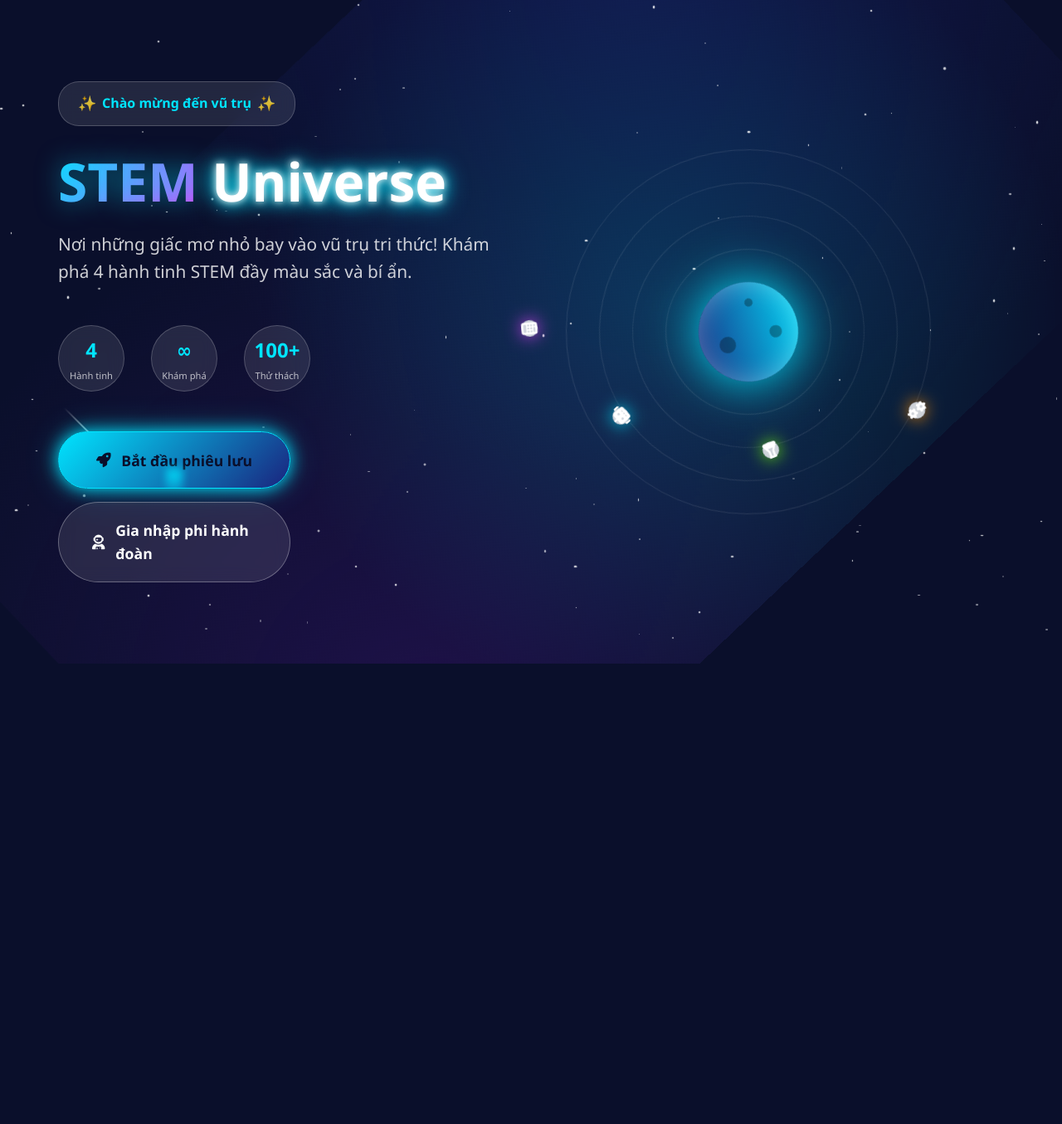
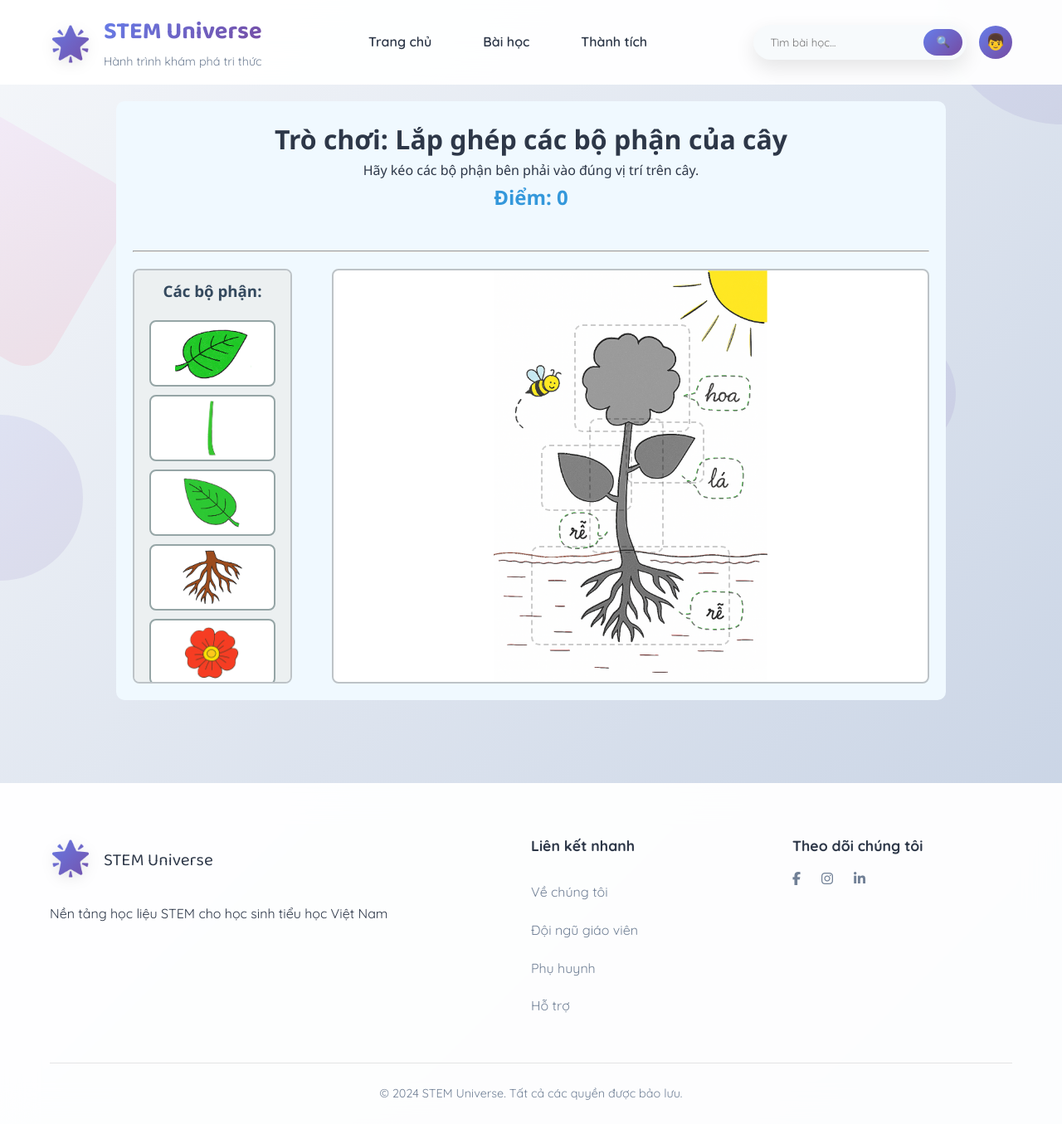
Before and after one commit to nhuynguyen04/SPNC_HocLieu_STEM_TieuHoc, a PHP site: page /science/plant-game in a window 1280 px wide. Shown: the whole page at 83% size. Before the commit the page ends 800 px from the top, so only its background shows below. Run offline with PHP 8.4, Linux system fonts and the light colour scheme; data that the repository does not hold is empty.

Commit message:
Thêm trò chơi Lắp ghép các bộ phận của cây

```diff
--- a/controllers/LessonController.php
+++ b/controllers/LessonController.php
@@ -151,4 +151,58 @@ class LessonController {
         echo json_encode(['newScore' => $_SESSION['nutrition_score']]);
         exit();
     }
+
+    /**
+     * TRÒ CHƠI LẮP GHÉP BỘ PHẬN CÂY
+     */
+    public function showPlantGame() {
+        if (session_status() == PHP_SESSION_NONE) {
+            session_start();
+        }
+
+        // *** Khởi tạo điểm cho game ***
+        if (!isset($_SESSION['plant_score'])) {
+            $_SESSION['plant_score'] = 0;
+        }
+
+        $base_url = rtrim(dirname($_SERVER['SCRIPT_NAME']), '/\\');
+
+        $plantParts = [
+            ['id' => 'part-hoa', 'name' => 'hoa', 'img' => 'plant_hoa.png'],
+            ['id' => 'part-la1', 'name' => 'la', 'img' => 'plant_la1.png'],
+            ['id' => 'part-la2', 'name' => 'la', 'img' => 'plant_la2.png'],
+            ['id' => 'part-than', 'name' => 'than', 'img' => 'plant_than.png'],
+            ['id' => 'part-re', 'name' => 're', 'img' => 'plant_re.png'],
+        ];
+
+        shuffle($plantParts);
+
+        require_once __DIR__ . '/../views/lessons/science_plant_game.php';
+    }
+
+    /**
+     * API Cập nhật điểm cho Game Ghép Bộ Phận Cây ***
+     */
+    public function updatePlantScore() {
+        if (session_status() == PHP_SESSION_NONE) {
+            session_start();
+        }
+        if (!isset($_SESSION['plant_score'])) {
+            $_SESSION['plant_score'] = 0;
+        }
+
+        $data = json_decode(file_get_contents('php://input'), true);
+
+        if ($data) {
+            if ($data['action'] === 'add_points' && isset($data['points'])) {
+                $_SESSION['plant_score'] += (int)$data['points'];
+            } elseif ($data['action'] === 'reset') {
+                $_SESSION['plant_score'] = 0;
+            }
+        }
+
+        header('Content-Type: application/json');
+        echo json_encode(['newScore' => $_SESSION['plant_score']]);
+        exit();
+    }
 }
--- a/index.php
+++ b/index.php
@@ -2,23 +2,19 @@
 session_start();
 
 // 1. TẢI CÁC FILE CẦN THIẾT
-// (Đảm bảo đường dẫn này đúng)
 require_once 'models/Database.php';
 require_once 'models/User.php';
-require_once 'controllers/LessonController.php'; // Rất quan trọng!
+require_once 'controllers/LessonController.php';
 
 // 2. PHÂN TÍCH URL
 $request_uri = $_SERVER['REQUEST_URI'];
 
 // Xóa tên thư mục con khỏi URL
-// Ví dụ: /SPNC_HocLieu_STEM_TieuHoc/science/color-game
-// Chúng ta muốn lấy: /science/color-game
 $base_path = dirname($_SERVER['SCRIPT_NAME']);
-$base_path = rtrim($base_path, '/\\'); // Xóa dấu / cuối
+$base_path = rtrim($base_path, '/\\');
 
 $route = str_replace($base_path, '', $request_uri);
 
-// Xóa query string (ví dụ: ?next=1)
 if (strpos($route, '?') !== false) {
     $route = substr($route, 0, strpos($route, '?'));
 }
@@ -28,7 +24,7 @@ if (empty($route)) {
 }
 
 // 3. ĐIỀU HƯỚNG (ROUTING)
-// Chúng ta sẽ tái tạo logic từ tệp 'routes.php' của bạn ở đây
+// Tái tạo logic từ tệp 'routes.php'
 
 $lessonController = new LessonController();
 
@@ -48,11 +44,15 @@ switch ($route) {
         }
         break;
 
-    // --- ROUTE CHO CÁC TRANG KHÁC (VÍ DỤ) ---
-    // (Bạn có thể thêm các trang khác như /views/home.php ở đây)
-    // case '/home':
-    //    require 'views/home.php';
-    //    break;
+    case '/science/plant-game':
+        $lessonController->showPlantGame();
+        break;
+
+    case '/science/update-plant-score':
+        if ($_SERVER['REQUEST_METHOD'] === 'POST') {
+            $lessonController->updatePlantScore();
+        }
+        break;
 
     // --- ROUTE CHO TRANG CHỦ ---
     case '/':
@@ -62,7 +62,7 @@ switch ($route) {
         break;
 
     default:
-        // 404 Not Found (đơn giản)
+        // 404 Not Found
         // Hiển thị trang chủ nếu không tìm thấy
         showHomePage();
         break;
@@ -70,10 +70,9 @@ switch ($route) {
 
 /**
  * HÀM HIỂN THỊ TRANG CHỦ
- * (Đây là toàn bộ code cũ từ file index.php của bạn)
  */
 function showHomePage() {
-    // Các biến này giờ nằm trong phạm vi (scope) của hàm
+    // Các biến nằm trong phạm vi (scope) của hàm
     $isLoggedIn = isset($_SESSION['user_id']);
     $userName = $isLoggedIn ? $_SESSION['full_name'] : '';
 
@@ -100,7 +99,6 @@ function showHomePage() {
     $base_url = "http://" . $_SERVER['HTTP_HOST'] . dirname($_SERVER['SCRIPT_NAME']);
     $base_url = rtrim($base_url, '/\\');
 
-    // Bắt đầu copy HTML từ đây
 ?>
 <!DOCTYPE html>
 <html lang="vi">
@@ -358,5 +356,5 @@ function showHomePage() {
 </body>
 </html>
 <?php
-} // Kết thúc hàm showHomePage()
+}
 ?>
--- /dev/null
+++ b/public/CSS/plant_game.css
@@ -0,0 +1,171 @@
+.plant-game {
+    width: 95%;
+    max-width: 1000px;
+    margin: 20px auto;
+    font-family: 'Segoe UI', sans-serif;
+    background: #f0f9ff;
+    padding: 20px;
+    border-radius: 10px;
+}
+.plant-game h1, .plant-game p { text-align: center; }
+
+/* *** Bảng điểm *** */
+.plant-game .score-board {
+    text-align: center;
+    font-size: 24px;
+    font-weight: bold;
+    color: #3498db;
+    margin-bottom: 10px;
+}
+
+#plant-feedback {
+    text-align: center;
+    font-size: 1.2em;
+    font-weight: bold;
+    min-height: 25px;
+    margin: 10px 0;
+}
+/* Thêm màu cho gợi ý và lỗi */
+#plant-feedback.win { color: #2ecc71; }
+#plant-feedback.wrong { color: #e74c3c; }
+#plant-feedback.hint { color: #e67e22; }
+
+#plantGameContainer {
+    display: flex;
+    justify-content: space-between;
+    align-items: flex-start;
+    margin-top: 20px;
+    flex-wrap: wrap;
+}
+
+/* 1. Hộp chứa các bộ phận */
+#partsBank {
+    width: 20%;
+    min-width: 150px;
+    height: 500px;
+    background: #ecf0f1;
+    border: 2px solid #bdc3c7;
+    border-radius: 8px;
+    padding: 10px;
+    display: flex;
+    flex-direction: column;
+    align-items: center;
+    gap: 10px;
+    overflow-y: auto;
+}
+#partsBank h3 {
+    margin: 0 0 10px 0;
+    color: #34495e;
+}
+
+.draggable-part {
+    width: 90%;
+    height: 80px;
+    background: white;
+    border: 2px solid #95a5a6;
+    border-radius: 8px;
+    cursor: grab;
+    transition: all 0.2s;
+    display: flex;
+    justify-content: center;
+    align-items: center;
+}
+.draggable-part:hover {
+    border-color: #3498db;
+    transform: scale(1.05);
+}
+.draggable-part.dragging {
+    opacity: 0.5;
+    border-style: dashed;
+}
+.draggable-part img {
+    max-width: 90%;
+    max-height: 90%;
+    object-fit: contain;
+    pointer-events: none;
+}
+.draggable-part.dropped {
+    opacity: 0;
+    pointer-events: none;
+}
+
+
+/* 2. Khu vực cây mục tiêu */
+#plantTarget {
+    width: 75%;
+    height: 500px;
+    position: relative;
+    background: #fff;
+    border: 2px solid #bdc3c7;
+    border-radius: 8px;
+    overflow: hidden;
+}
+
+.plant-silhouette {
+    width: 100%;
+    height: 100%;
+    object-fit: contain;
+    position: absolute;
+    left: 0;
+    top: 0;
+    z-index: 1;
+    opacity: 0.9;
+}
+
+/* Khu vực thả */
+.dropzone {
+    position: absolute;
+    z-index: 10;
+    border: 2px dashed rgba(0,0,0,0.2);
+    border-radius: 10px;
+    transition: all 0.2s;
+    display: flex;
+    justify-content: center;
+    align-items: center;
+}
+.dropzone.drag-over {
+    background: rgba(0, 150, 255, 0.2);
+    border-color: #3498db;
+}
+.dropzone.correct {
+    border: none;
+    background: transparent;
+}
+.dropzone img {
+    width: 100%;
+    height: 100%;
+    object-fit: contain;
+}
+
+/* --- ĐỊNH VỊ CÁC KHU VỰC THẢ --- */
+
+#drop-hoa {
+    top: 65px;
+    left: 290px;
+    width: 140px;
+    height: 130px;
+}
+#drop-la1 {
+    top: 210px;
+    left: 250px;
+    width: 110px;
+    height: 80px;
+}
+#drop-la2 {
+    top: 182px;
+    left: 352px;
+    width: 95px;
+    height: 75px;
+}
+#drop-than {
+    top: 178px;
+    left: 308px;
+    width: 90px;
+    height: 163px;
+}
+#drop-re {
+    top: 332px;
+    left: 238px;
+    width: 240px;
+    height: 120px;
+}
--- /dev/null
+++ b/public/JS/plant_game.js
@@ -0,0 +1,137 @@
+document.addEventListener("DOMContentLoaded", () => {
+
+    const draggableParts = document.querySelectorAll(".draggable-part");
+    const dropzones = document.querySelectorAll(".dropzone");
+    const feedbackBox = document.getElementById("plant-feedback");
+    const scoreDisplay = document.getElementById("score"); // Thêm mới
+
+    // Biến 'baseUrl' đã được nạp từ thẻ <script>
+    let draggedItem = null;
+    let correctDrops = 0;
+
+    // Đếm số dropzone có tên (bỏ qua lá 2, vì dùng chung tên 'la') - CHỈNH LẠI
+    const totalDrops = document.querySelectorAll('.dropzone[data-target-part]').length;
+
+
+    // 1. Xử lý kéo
+    draggableParts.forEach(part => {
+        part.addEventListener("dragstart", (e) => {
+            if (part.classList.contains('dropped')) {
+                e.preventDefault();
+                return;
+            }
+            draggedItem = e.target;
+            e.dataTransfer.setData("text/plain", e.target.id);
+            setTimeout(() => e.target.classList.add("dragging"), 0);
+        });
+
+        part.addEventListener("dragend", () => {
+            if(draggedItem) draggedItem.classList.remove("dragging");
+            draggedItem = null;
+        });
+    });
+
+    // 2. Xử lý thả
+    dropzones.forEach(zone => {
+        zone.addEventListener("dragover", (e) => {
+            e.preventDefault();
+            if (zone.dataset.targetPart !== "filled") {
+                zone.classList.add("drag-over");
+            }
+        });
+
+        zone.addEventListener("dragleave", () => {
+            zone.classList.remove("drag-over");
+        });
+
+        zone.addEventListener("drop", (e) => {
+            e.preventDefault();
+            zone.classList.remove("drag-over");
+
+            const droppedItemID = e.dataTransfer.getData("text/plain");
+            const droppedItem = document.getElementById(droppedItemID);
+
+            if (!droppedItem) return;
+
+            const partName = droppedItem.dataset.partName;
+            const targetName = zone.dataset.targetPart;
+            let attempt = parseInt(droppedItem.dataset.attempt, 10);
+
+            // KIỂM TRA ĐÁP ÁN
+            if (partName === targetName) {
+                // ĐÚNG
+                const img = droppedItem.querySelector('img');
+                zone.appendChild(img);
+
+                droppedItem.classList.add("dropped");
+                droppedItem.setAttribute("draggable", "false");
+
+                zone.classList.add("correct");
+                zone.dataset.targetPart = "filled"; // Đánh dấu là đã đầy
+
+                if (attempt === 1) {
+                    // Lần 1 đúng -> 10 điểm
+                    showFeedback("Chính xác! Bạn nhận được 10 điểm.", "win");
+                    updateScore(10);
+                } else {
+                    // Lần 2 (hoặc hơn) mới đúng -> 0 điểm
+                    showFeedback("Đúng rồi!", "win");
+                    // Không cộng điểm
+                }
+
+                correctDrops++;
+                if (correctDrops === totalDrops) {
+                    showFeedback("Chúc mừng! Bạn đã ghép hoàn chỉnh cái cây!", "win");
+                }
+
+            } else if (targetName === "filled") {
+                showFeedback("Vị trí này đã được ghép đúng rồi!", "hint");
+            } else {
+                // SAI
+                // Tăng số lần thử (để lần sau 0 điểm)
+                droppedItem.dataset.attempt = attempt + 1;
+
+                // Hiển thị gợi ý
+                let partNameVietnamese = partName;
+                if(partName === 'hoa') partNameVietnamese = 'Hoa';
+                if(partName === 'la') partNameVietnamese = 'Lá';
+                if(partName === 'than') partNameVietnamese = 'Thân';
+                if(partName === 're') partNameVietnamese = 'Rễ';
+
+                showFeedback(`Sai vị trí! Gợi ý: Đây là '${partNameVietnamese}'.`, "wrong");
+            }
+        });
+    });
+
+    // Hàm hiển thị thông báo
+    function showFeedback(message, type) {
+        feedbackBox.textContent = message;
+        feedbackBox.className = type;
+
+        if (type === "win") {
+            feedbackBox.style.color = "#2ecc71";
+        } else if (type === "wrong") {
+            feedbackBox.style.color = "#e74c3c";
+        } else {
+            feedbackBox.style.color = "#e67e22";
+        }
+    }
+
+    // *** Hàm cập nhật điểm ***
+    async function updateScore(points) {
+        try {
+            const response = await fetch(`${baseUrl}/science/update-plant-score`, {
+                method: 'POST',
+                headers: { 'Content-Type': 'application/json' },
+                body: JSON.stringify({ action: 'add_points', points: points })
+            });
+            const data = await response.json();
+
+            if (data.newScore !== undefined) {
+                scoreDisplay.textContent = data.newScore;
+            }
+        } catch (error) {
+            console.error("Lỗi cập nhật điểm:", error);
+        }
+    }
+});
--- /dev/null
+++ b/views/lessons/science_plant_game.php
@@ -0,0 +1,50 @@
+<?php
+require_once __DIR__ . '/../template/header.php';
+?>
+
+<link rel="stylesheet" href="<?= $base_url ?>/public/CSS/plant_game.css">
+
+<div class="game-wrapper plant-game">
+    <h1>Trò chơi: Lắp ghép các bộ phận của cây</h1>
+    <p>Hãy kéo các bộ phận bên phải vào đúng vị trí trên cây.</p>
+
+    <div class="score-board">Điểm: <span id="score"><?= $_SESSION['plant_score'] ?></span></div>
+
+    <div id="plant-feedback"></div>
+    <hr>
+
+    <div id="plantGameContainer">
+
+        <div id="partsBank">
+            <h3>Các bộ phận:</h3>
+            <?php foreach ($plantParts as $part): ?>
+                <div class="draggable-part"
+                     draggable="true"
+                     id="<?= $part['id'] ?>"
+                     data-part-name="<?= $part['name'] ?>"
+                     data-attempt="1"> <img src="<?= $base_url ?>/public/images/plants/<?= $part['img'] ?>" alt="<?= $part['name'] ?>">
+                </div>
+            <?php endforeach; ?>
+        </div>
+
+        <div id="plantTarget">
+            <img src="<?= $base_url ?>/public/images/plants/plant_silhouette.png" alt="Cây xám" class="plant-silhouette">
+            <div class="dropzone" data-target-part="hoa" id="drop-hoa"></div>
+            <div class="dropzone" data-target-part="la" id="drop-la1"></div>
+            <div class="dropzone" data-target-part="la" id="drop-la2"></div>
+            <div class="dropzone" data-target-part="than" id="drop-than"></div>
+            <div class="dropzone" data-target-part="re" id="drop-re"></div>
+        </div>
+
+    </div>
+</div>
+
+<script>
+    const baseUrl = "<?= $base_url ?>";
+</script>
+
+<script src="<?= $base_url ?>/public/JS/plant_game.js"></script>
+
+<?php
+require_once __DIR__ . '/../template/footer.php';
+?>
```
Also changed, not shown: views/lessons/science.php (+78 -88 lines), public/images/plants/ChatGPT Image 21_03_42 30 thg 10, 2025.png (added), public/images/plants/ChatGPT Image 21_13_13 31 thg 10, 2025.png (added), public/images/plants/cayxam.png (added), public/images/plants/hoa.png (added), public/images/plants/plant_hoa.png (added), public/images/plants/plant_la1.png (added), public/images/plants/plant_la2.png (added), public/images/plants/plant_re.png (added), public/images/plants/plant_silhouette.png (added), public/images/plants/plant_than.png (added), public/images/plants/sun.png (added), 1 other file.
